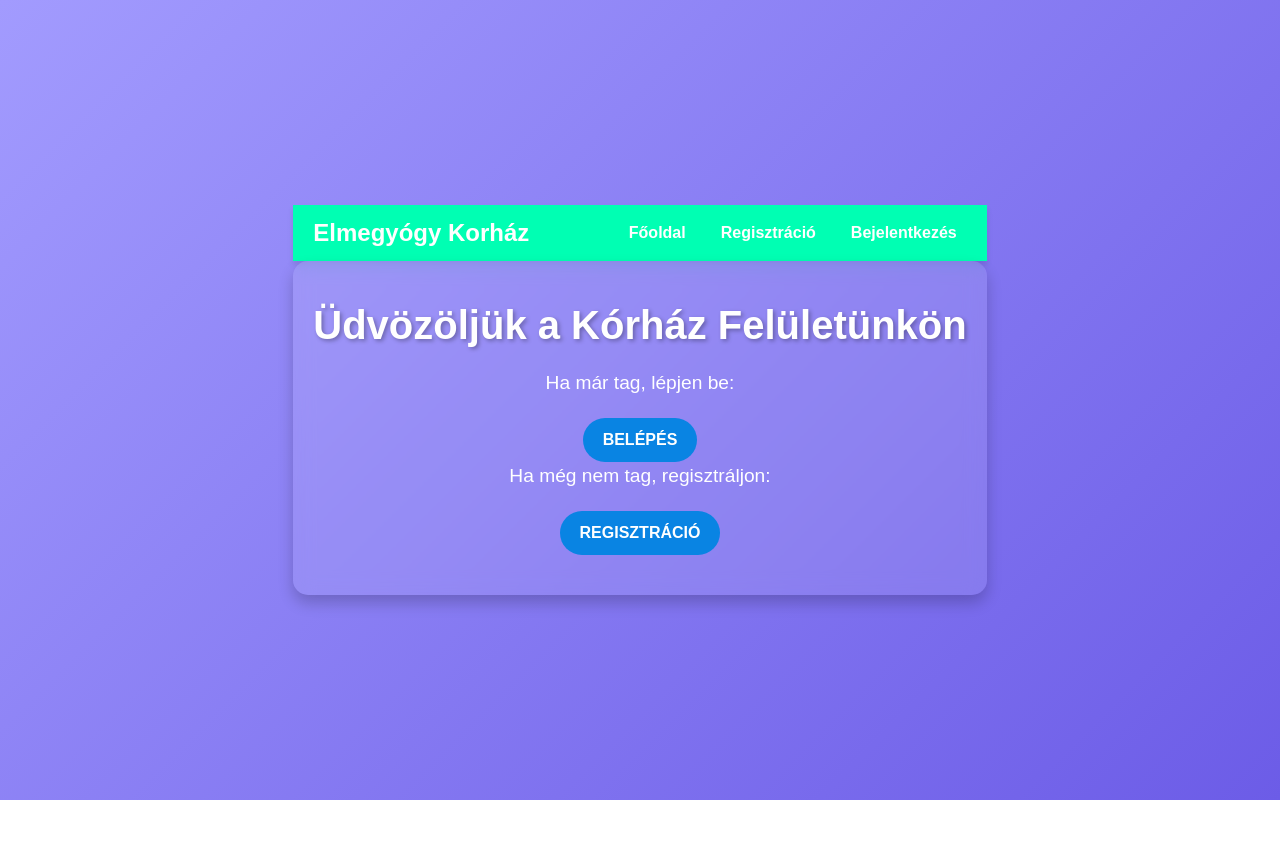
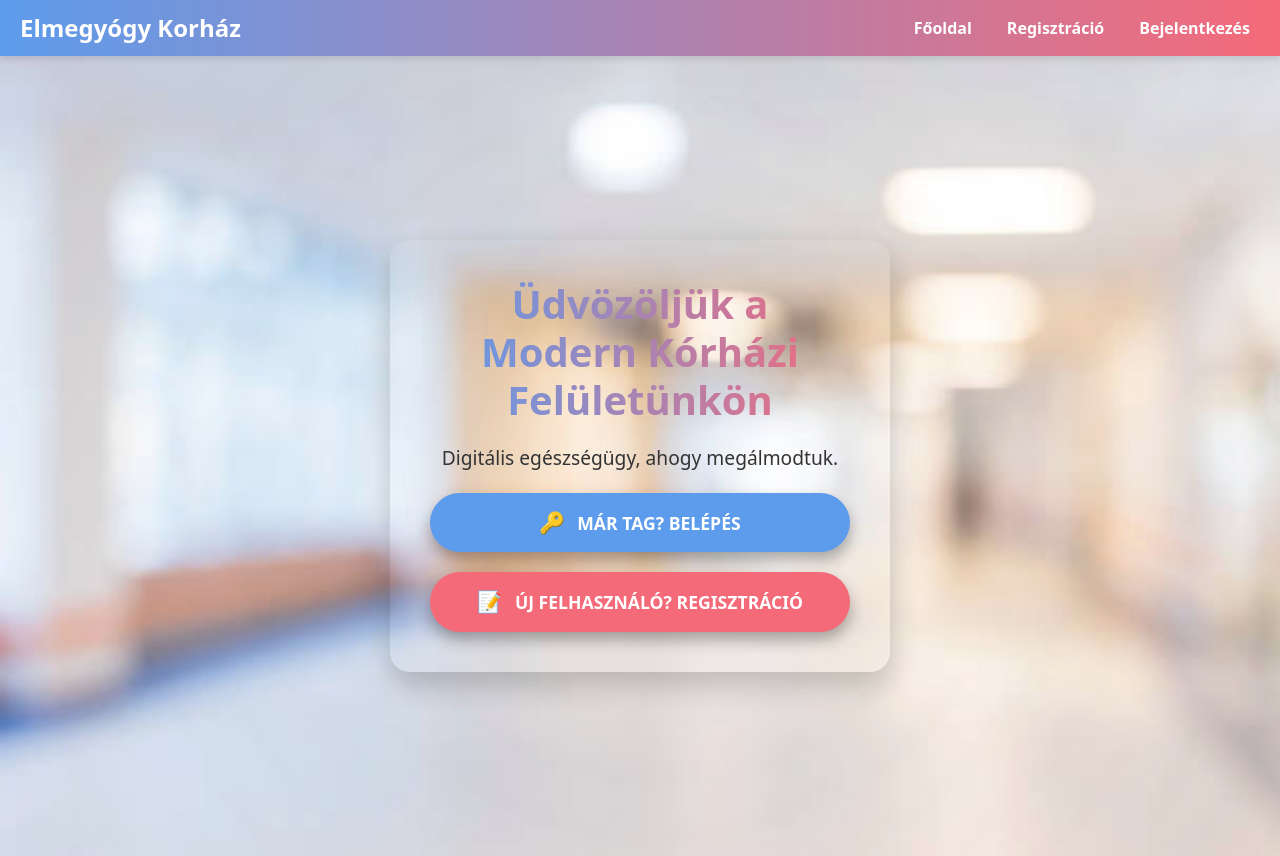
Before and after one commit to venti69/RiRo, a React (Vite) app in the folder client/: page / in a window 1280 px wide. Before the commit the page ends 800 px from the top, so only its background shows below. Built offline with nearby package versions, Linux system fonts and the light colour scheme.

Commit message:
fooldalready

```diff
--- a/client/src/css/Navbar.css
+++ b/client/src/css/Navbar.css
@@ -3,7 +3,8 @@
     align-items: center;
     justify-content: space-between;
     padding: 10px 20px;
-    background-color: #00ffb3; /* Gyönyörű kék */
+    background-color: #00ffb3;
+    background: linear-gradient(90deg, #5d9cec, #f56a79);
     box-shadow: 0 4px 6px rgba(0, 0, 0, 0.1);
 }
 
--- a/client/src/pages/Fooldal/Fooldal.jsx
+++ b/client/src/pages/Fooldal/Fooldal.jsx
@@ -1,6 +1,5 @@
 import React from 'react';
 import { Link } from 'react-router-dom';
-import './fooldal.css';
 
 const Fooldal = () => {
     return (
--- a/client/src/pages/Fooldal/fooldal.css
+++ /dev/null
@@ -1,56 +0,0 @@
-body {
-    margin: 0;
-    padding: 0;
-    font-family: 'Poppins', sans-serif;
-    background: linear-gradient(135deg, #a29bfe, #6c5ce7);
-    height: 100vh;
-    display: flex;
-    justify-content: center;
-    align-items: center;
-    color: #fff;
-}
-
-.fooldal-container {
-    text-align: center;
-    padding: 50px 20px;
-    background: rgba(0, 0, 0, 0.3);
-    border-radius: 15px;
-    box-shadow: 0 8px 20px rgba(0, 0, 0, 0.4);
-    backdrop-filter: blur(8px);
-}
-
-.fooldal-container h1 {
-    font-size: 3rem;
-    margin-bottom: 20px;
-    font-weight: bold;
-    text-shadow: 2px 2px 5px rgba(0, 0, 0, 0.4);
-    color: #fffae3; /* Világos szöveg */
-}
-
-.fooldal-container p {
-    font-size: 1.2rem;
-    margin-bottom: 20px;
-    color: #dfe6e9; /* Halvány szöveg */
-}
-
-.fooldal-container .btn {
-    display: inline-block;
-    padding: 10px 25px;
-    margin: 10px;
-    font-size: 1rem;
-    font-weight: 600;
-    text-transform: uppercase;
-    color: #fff;
-    background: #6c5ce7;
-    border: none;
-    border-radius: 25px;
-    cursor: pointer;
-    text-decoration: none;
-    transition: all 0.3s ease-in-out;
-}
-
-.fooldal-container .btn:hover {
-    background: #a29bfe;
-    transform: translateY(-3px);
-    box-shadow: 0 4px 10px rgba(255, 255, 255, 0.2);
-}
--- a/client/src/pages/Home/Home.jsx
+++ b/client/src/pages/Home/Home.jsx
@@ -1,15 +1,22 @@
-import React from 'react';
+// import React from 'react';
 import { Link } from 'react-router-dom';
-import './home.css';
+import styles from './Home.module.css';
 
 const Home = () => {
     return (
-        <div className="home-container">
-            <h1>Üdvözöljük a Kórház Felületünkön</h1>
-            <p>Ha már tag, lépjen be:</p>
-            <Link to="/login" className="btn">Belépés</Link>
-            <p>Ha még nem tag, regisztráljon:</p>
-            <Link to="/register" className="btn">Regisztráció</Link>
+        <div className={styles.container}>
+            <div className={styles.card}>
+                <h1 className={styles.title}>Üdvözöljük a Modern Kórházi Felületünkön</h1>
+                <p className={styles.text}>Digitális egészségügy, ahogy megálmodtuk.</p>
+                <div className={styles.buttons}>
+                    <Link to="/login" className={styles.primaryButton}>
+                        <span className={styles.icon}>🔑</span> Már tag? Belépés
+                    </Link>
+                    <Link to="/register" className={styles.secondaryButton}>
+                        <span className={styles.icon}>📝</span> Új felhasználó? Regisztráció
+                    </Link>
+                </div>
+            </div>
         </div>
     );
 };
--- /dev/null
+++ b/client/src/pages/Home/Home.module.css
@@ -0,0 +1,142 @@
+:root {
+    --card-gradient: rgba(255, 255, 255, 0.85);
+    --primary-color: #5d9cec;
+    --secondary-color: #f56a79;
+    --button-shadow: rgba(0, 0, 0, 0.3);
+}
+body{
+    background-image: url(./bg/bgi.jpg);
+    background-size: cover;
+    background-repeat: no-repeat;
+
+}
+
+.container {
+    display: flex;
+    justify-content: center;
+    align-items: center;
+    min-height: 100vh;
+    background: var(--background-gradient);
+    color: #ffffff;
+    text-align: center;
+    padding: 20px;
+    overflow: hidden;
+    position: relative;
+}
+
+/* Modern, dinamikus háttér animáció */
+.container::before {
+    content: '';
+    position: absolute;
+    top: 0;
+    left: 0;
+    width: 200%;
+    height: 200%;
+    background: radial-gradient(circle, rgba(255, 255, 255, 0.1), transparent);
+    animation: moveBackground 6s infinite linear;
+    transform: translate(-25%, -25%);
+    z-index: 1;
+    pointer-events: none;
+}
+
+@keyframes moveBackground {
+    0% {
+        transform: translate(-25%, -25%);
+    }
+    50% {
+        transform: translate(-20%, -20%);
+    }
+    100% {
+        transform: translate(-25%, -25%);
+    }
+}
+
+.card {
+    /* background: var(--card-gradient); */
+    border-radius: 20px;
+    padding: 40px;
+    max-width: 500px;
+    width: 100%;
+    box-shadow: 0 15px 30px rgba(0, 0, 0, 0.2);
+    animation: fadeIn 1.2s ease-in-out;
+    position: relative;
+    z-index: 2;
+}
+
+.title {
+    font-size: 2.5rem;
+    font-weight: bold;
+    color: var(--primary-color);
+    margin-bottom: 20px;
+    background: linear-gradient(90deg, #5d9cec, #f56a79);
+    -webkit-background-clip: text;
+    -webkit-text-fill-color: transparent;
+}
+
+.text {
+    font-size: 1.2rem;
+    margin-bottom: 20px;
+    color: #333333;
+}
+
+.buttons {
+    display: flex;
+    flex-direction: column;
+    gap: 20px;
+    margin-top: 20px;
+}
+
+.primaryButton, .secondaryButton {
+    display: flex;
+    align-items: center;
+    justify-content: center;
+    gap: 12px;
+    padding: 14px 30px;
+    font-size: 1.1rem;
+    font-weight: bold;
+    border: none;
+    border-radius: 30px;
+    text-transform: uppercase;
+    cursor: pointer;
+    transition: all 0.3s ease-in-out;
+    text-decoration: none;
+    box-shadow: 0 8px 15px var(--button-shadow);
+    color: #ffffff;
+
+}
+
+.primaryButton {
+    background-color: var(--primary-color);
+}
+
+.primaryButton:hover {
+    background-color: #4a8de4;
+    transform: translateY(-3px);
+    box-shadow: 0 12px 20px var(--button-shadow);
+}
+
+.secondaryButton {
+    background-color: var(--secondary-color);
+}
+
+.secondaryButton:hover {
+    background-color: #e45562;
+    transform: translateY(-3px);
+    box-shadow: 0 12px 20px var(--button-shadow);
+}
+
+.icon {
+    font-size: 1.3rem;
+    color: inherit;
+}
+
+@keyframes fadeIn {
+    from {
+        opacity: 0;
+        transform: translateY(30px);
+    }
+    to {
+        opacity: 1;
+        transform: translateY(0);
+    }
+}
--- a/client/src/pages/Home/home.css
+++ /dev/null
@@ -1,55 +0,0 @@
-body {
-    margin: 0;
-    padding: 0;
-    font-family: 'Roboto', sans-serif;
-    background: linear-gradient(135deg, #74b9ff, #0984e3);
-    height: 100vh;
-    display: flex;
-    justify-content: center;
-    align-items: center;
-    color: #fff;
-}
-
-.home-container {
-    text-align: center;
-    background: rgba(255, 255, 255, 0.1);
-    padding: 40px 20px;
-    border-radius: 15px;
-    box-shadow: 0 8px 15px rgba(0, 0, 0, 0.2);
-    backdrop-filter: blur(10px);
-}
-
-.home-container h1 {
-    font-size: 2.5rem;
-    margin-bottom: 20px;
-    font-weight: 700;
-    color: #fff;
-    text-shadow: 2px 2px 4px rgba(0, 0, 0, 0.3);
-}
-
-.home-container p {
-    font-size: 1.2rem;
-    margin-bottom: 20px;
-}
-
-.home-container .btn {
-    display: inline-block;
-    padding: 10px 20px;
-    font-size: 1rem;
-    font-weight: 600;
-    text-transform: uppercase;
-    color: #fff;
-    background: #0984e3;
-    border: none;
-    border-radius: 25px;
-    cursor: pointer;
-    transition: all 0.3s ease;
-    text-decoration: none;
-    margin: 0 10px;
-}
-
-.home-container .btn:hover {
-    background: #74b9ff;
-    transform: translateY(-2px);
-    box-shadow: 0 4px 8px rgba(0, 0, 0, 0.2);
-}
```
Also changed, not shown: client/src/pages/Home/bg/bgi.jpg (added).
